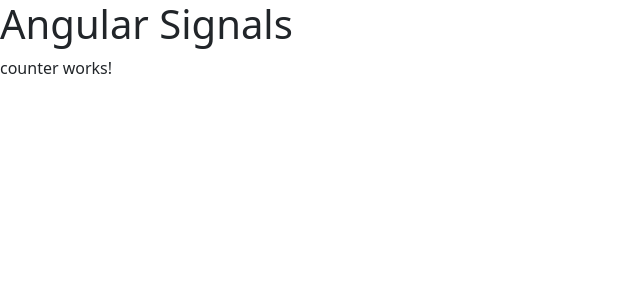
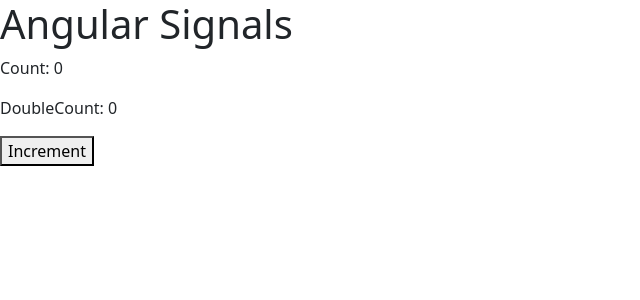
Before and after one commit to jvlcode/angular-20-course, an Angular app: page / in a window 1280 px wide. Shown: the top 300 px of the page, without its empty margins (0-640 px from the left). Built offline with nearby package versions, Linux system fonts and the light colour scheme.

Commit message:
02 Signals - Computed Signals - Effects

```diff
--- a/src/app/03-Signals/counter/counter.component.html
+++ b/src/app/03-Signals/counter/counter.component.html
@@ -1 +1,7 @@
-<p>counter works!</p>
+<div>
+    <!-- Signal -->
+    <p>Count: {{ count() }} </p>
+    <!-- Computed Signal -->
+    <p>DoubleCount: {{ doubleCount() }} </p>
+    <button (click)="increment()">Increment</button>
+</div>
--- a/src/app/03-Signals/counter/counter.component.ts
+++ b/src/app/03-Signals/counter/counter.component.ts
@@ -1,11 +1,22 @@
-import { Component } from '@angular/core';
+import { Component, computed, Signal, signal, effect } from '@angular/core';
 
 @Component({
   selector: 'app-counter',
   imports: [],
   templateUrl: './counter.component.html',
-  styleUrl: './counter.component.css'
 })
 export class CounterComponent {
+  count = signal(0);
+  doubleCount: Signal<number> = computed(() => this.count() * 2);
+  constructor() {
+    effect(() => {
+      console.log(`The current count is: ${this.count()}`);
+    });
+  }
+
+  increment() {
+    this.count.set(this.count() + 1);
+  }
+
 
 }
--- a/src/app/app.component.html
+++ b/src/app/app.component.html
@@ -1,2 +1,3 @@
 <h1>Angular Signals</h1>
 <app-counter></app-counter>
+ <!-- <app-price></app-price> -->
```
Also changed, not shown: src/app/03-Signals/counter/counter.component.css (deleted), 1 other file (tests, documents, lock files or other folders).
